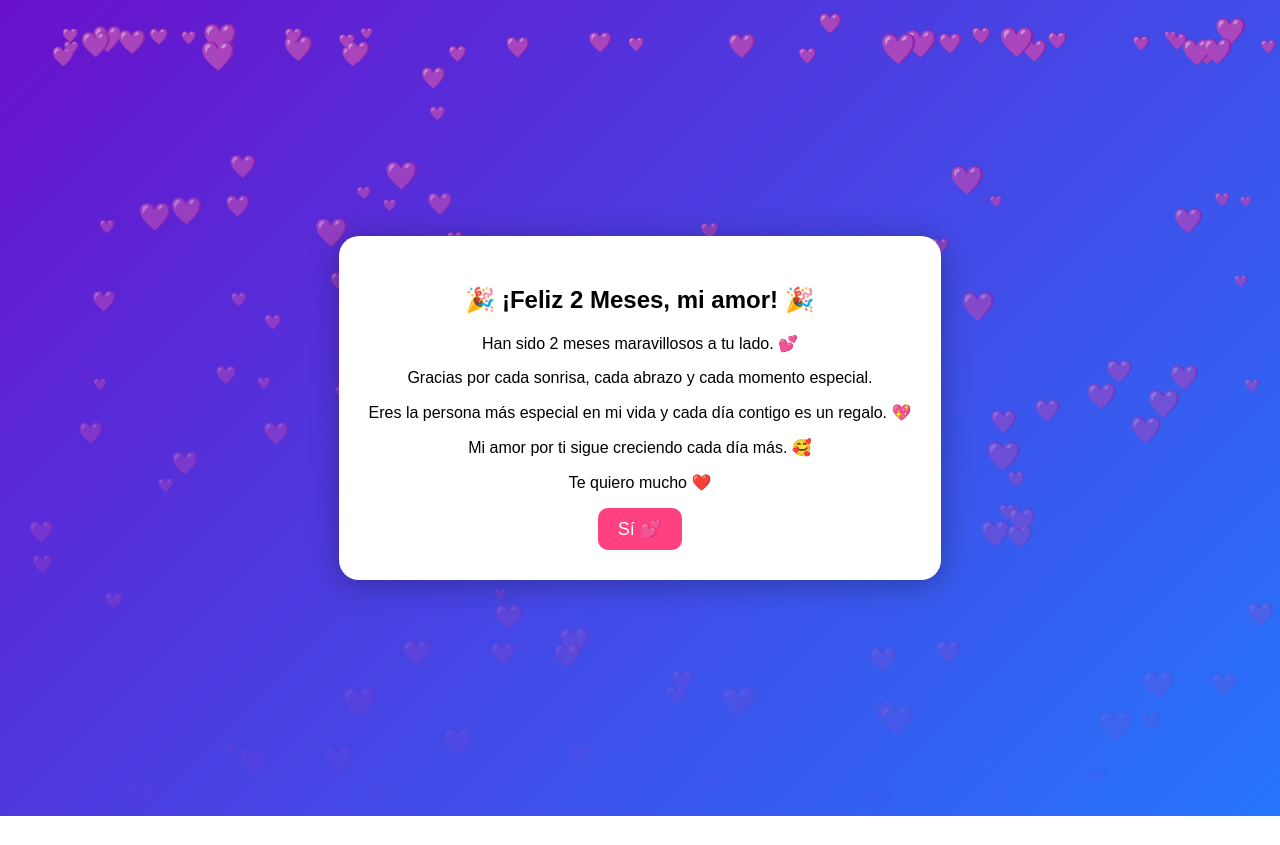
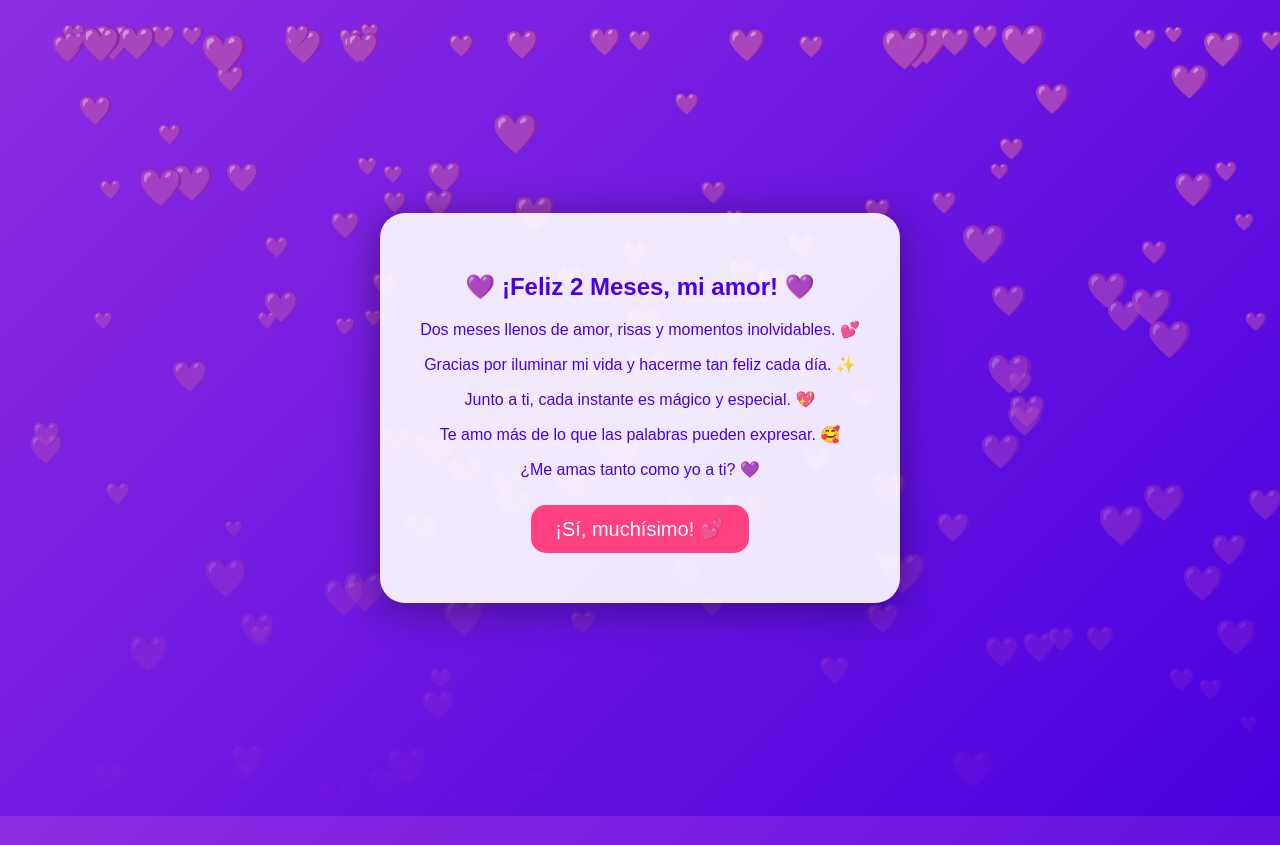
Before and after one commit to fideitoTc/2-MESES-TEBAN, a plain HTML site: page index.html in a window 1280 px wide. Before the commit the page ends 816 px from the top, so only its background shows below. Drawn offline with Linux system fonts and the light colour scheme.

Commit message:
Update index.html

```diff
--- a/index.html
+++ b/index.html
@@ -10,33 +10,36 @@
             justify-content: center;
             align-items: center;
             height: 100vh;
-            background: linear-gradient(135deg, #6a11cb, #2575fc);
-            font-family: 'Arial', sans-serif;
+            background: linear-gradient(135deg, #8e2de2, #4a00e0);
+            font-family: 'Poppins', sans-serif;
             text-align: center;
             overflow: hidden;
             position: relative;
+            color: white;
         }
         .card {
-            background: white;
-            padding: 30px;
-            border-radius: 20px;
-            box-shadow: 0 4px 30px rgba(0, 0, 0, 0.3);
+            background: rgba(255, 255, 255, 0.9);
+            padding: 40px;
+            border-radius: 25px;
+            box-shadow: 0 6px 40px rgba(0, 0, 0, 0.4);
             position: relative;
             transition: transform 0.3s;
             animation: fadeIn 1s ease-in-out;
+            color: #4a00e0;
         }
         .hidden {
             display: none;
         }
         button {
-            padding: 10px 20px;
-            font-size: 18px;
+            padding: 12px 24px;
+            font-size: 20px;
             background: #ff4081;
             color: white;
             border: none;
-            border-radius: 10px;
+            border-radius: 15px;
             cursor: pointer;
             transition: background 0.3s, transform 0.2s;
+            margin: 10px;
         }
         button:hover {
             background: #d81b60;
@@ -56,9 +59,9 @@
         }
         .falling-hearts span {
             position: absolute;
-            color: purple;
-            font-size: 20px;
-            animation: fall 5s linear infinite;
+            color: #ff80ab;
+            font-size: 25px;
+            animation: fall 6s linear infinite;
         }
         @keyframes fall {
             from { transform: translateY(0); opacity: 1; }
@@ -68,28 +71,30 @@
             position: relative;
             width: 300px;
             height: 533px;
+            margin-top: 20px;
         }
         .video-container iframe {
             width: 100%;
             height: 100%;
-            border-radius: 10px;
+            border-radius: 15px;
+            box-shadow: 0 4px 20px rgba(0, 0, 0, 0.3);
         }
     </style>
 </head>
 <body>
     <div class="falling-hearts" id="heart-container"></div>
     <div class="card" id="mainCard">
-        <h2>🎉 ¡Feliz 2 Meses, mi amor! 🎉</h2>
-        <p>Han sido 2 meses maravillosos a tu lado. 💕</p>
-        <p>Gracias por cada sonrisa, cada abrazo y cada momento especial.</p>
-        <p>Eres la persona más especial en mi vida y cada día contigo es un regalo. 💖</p>
-        <p>Mi amor por ti sigue creciendo cada día más. 🥰</p>
-        <p>Te quiero mucho ❤️</p>
-        <button onclick="showLove()">Sí 💕</button>
+        <h2>💜 ¡Feliz 2 Meses, mi amor! 💜</h2>
+        <p>Dos meses llenos de amor, risas y momentos inolvidables. 💕</p>
+        <p>Gracias por iluminar mi vida y hacerme tan feliz cada día. ✨</p>
+        <p>Junto a ti, cada instante es mágico y especial. 💖</p>
+        <p>Te amo más de lo que las palabras pueden expresar. 🥰</p>
+        <p>¿Me amas tanto como yo a ti? 💜</p>
+        <button onclick="showLove()">¡Sí, muchísimo! 💕</button>
     </div>
 
     <div id="content" class="hidden">
-        <p>¡Sabía que dirías que sí! Te amo 💕</p>
+        <p>¡Sabía que dirías que sí! Eres mi todo. 💕</p>
         <div class="video-container">
             <iframe src="https://www.youtube.com/embed/hLiSuAwOa7Y" frameborder="0" allowfullscreen></iframe>
         </div>
@@ -107,10 +112,10 @@
                 let heart = document.createElement("span");
                 heart.innerHTML = "💜";
                 heart.style.left = Math.random() * 100 + "vw";
-                heart.style.animationDuration = Math.random() * 3 + 2 + "s";
-                heart.style.fontSize = Math.random() * 20 + 10 + "px";
+                heart.style.animationDuration = Math.random() * 3 + 3 + "s";
+                heart.style.fontSize = Math.random() * 25 + 15 + "px";
                 container.appendChild(heart);
-                setTimeout(() => heart.remove(), 5000);
+                setTimeout(() => heart.remove(), 6000);
             }
         }
         setInterval(createHearts, 1000);
```
